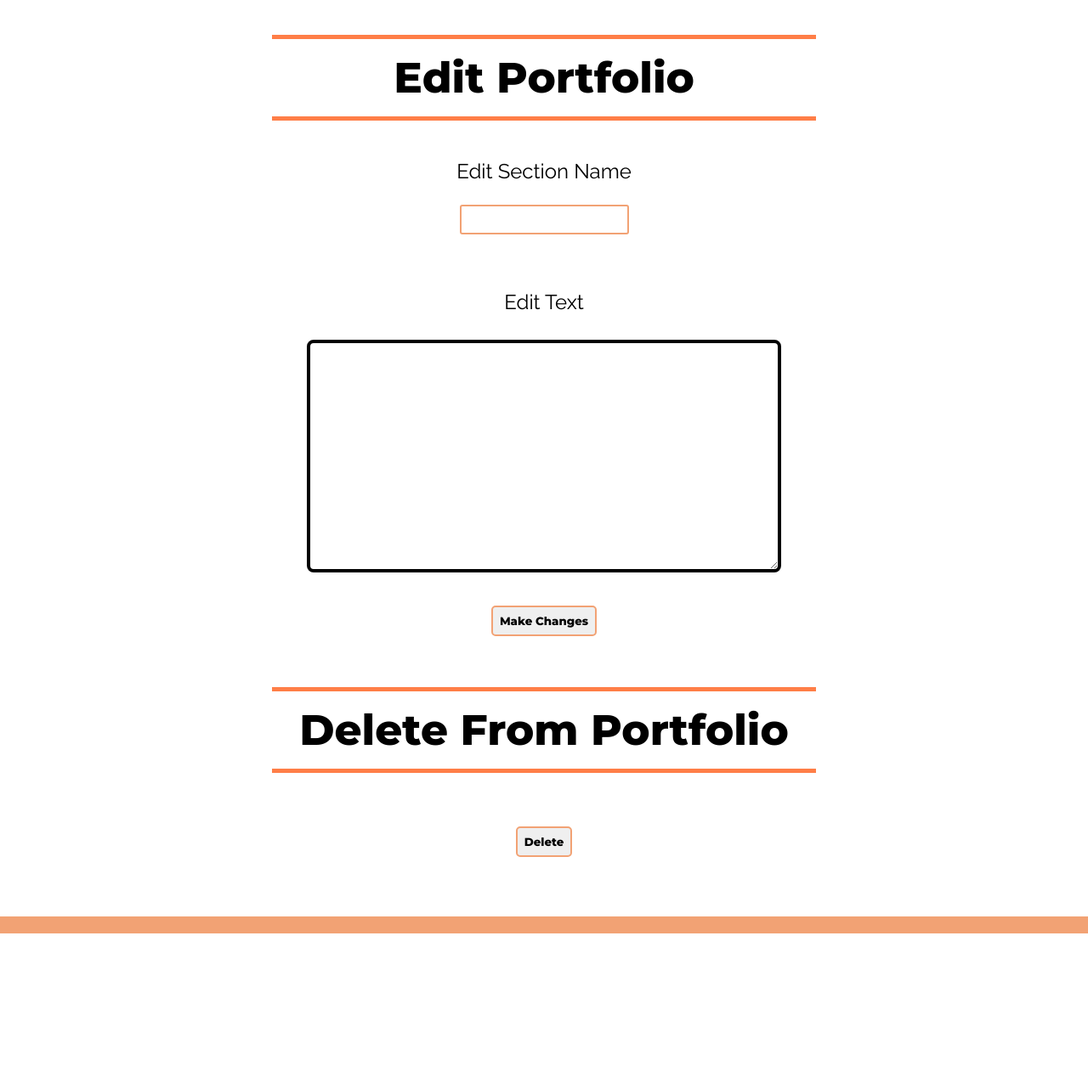
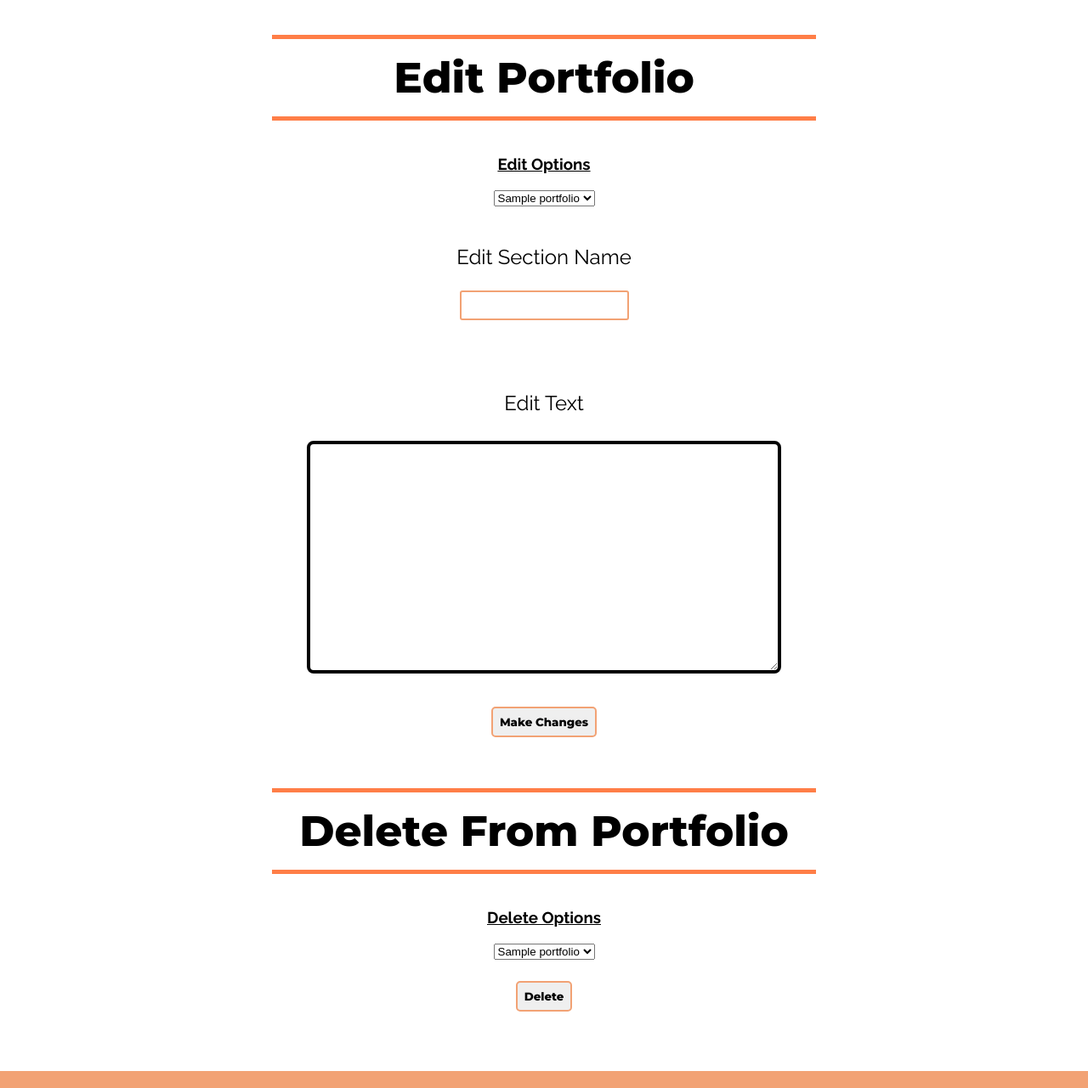
Before and after one commit to FuryMuso/Project-2-CMS, a PHP site: page /portfolio-form.php in a window 1280 px wide. Shown: the part 787-2068 px from the top of the page at 85% size. Before the commit the page ends 1886 px from the top, so only its background shows below. Run offline with PHP 8.4, Linux system fonts and the light colour scheme; tables that the repository leaves empty or names only in its code hold one stand-in row (values such as "Sample post").

Commit message:
updated portfolio form to mirror home form

```diff
--- a/portfolio-form.php
+++ b/portfolio-form.php
@@ -1,10 +1,15 @@
+<?php
+include_once('portfolio-add-select-pdo.php');
+$dbResults = retrievePortfolioData();
+?>
+
 <!DOCTYPE html>
 <html>
 <head>
     <link href="https://fonts.googleapis.com/css?family=Montserrat:400,800" rel="stylesheet">
     <link href="https://fonts.googleapis.com/css?family=Raleway: 400,700" rel="stylesheet">
     <link href="cms-form.css" type="text/css" rel="stylesheet">
-    <title>Portfolio CMS page</title>
+    <title>Portfolio CMS Form</title>
 </head>
 <body>
 <div class="cmsForm">
@@ -19,15 +24,32 @@
     </form>
     <form action="portfolio-edit-insert-pdo.php" method="POST">
         <h1>Edit Portfolio</h1>
+        <h3>Edit Options</h3>
+        <select class="deleteHomeOptions" name="toDelete">
+            <?php
+            foreach ($dbResults as $deleteOption) {
+                echo "<option>" . $deleteOption['section_title'] . "</option>";
+            }
+            ?>
+        </select>
         <h2>Edit Section Name</h2>
-            <input type="text" name="section_title">
+        <input type="text" name="section_title"><br>
+        <br>
         <h2>Edit Text</h2>
         <textarea rows="16" name="text_input" cols="75"></textarea>
         <br>
         <input class="editingButton" type="submit" value="Make Changes">
     </form>
-    <form action="" method="POST">
+    <form action="portfolio-delete-delete-pdo.php" method="POST">
         <h1>Delete From Portfolio</h1>
+        <h3>Delete Options</h3>
+        <select class="deletePortfolioOptions" name="toDelete">
+            <?php
+            foreach ($dbResults as $deleteOption) {
+                echo "<option>" . $deleteOption['section_title'] . "</option>";
+            }
+            ?>
+        </select>
         <br>
         <input class="editingButton" type="submit" value="Delete">
     </form>
```
Lines whose indentation alone changed are shown as unchanged.
